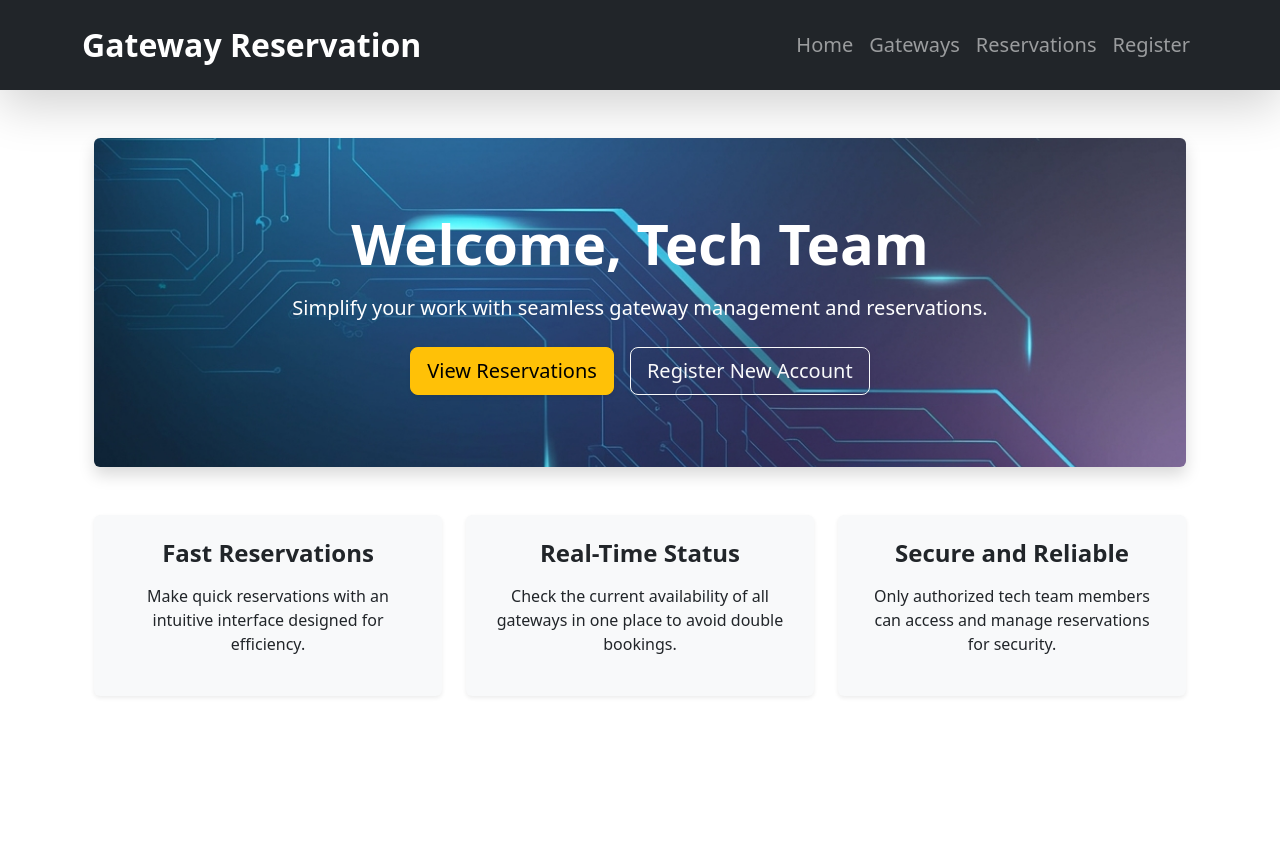
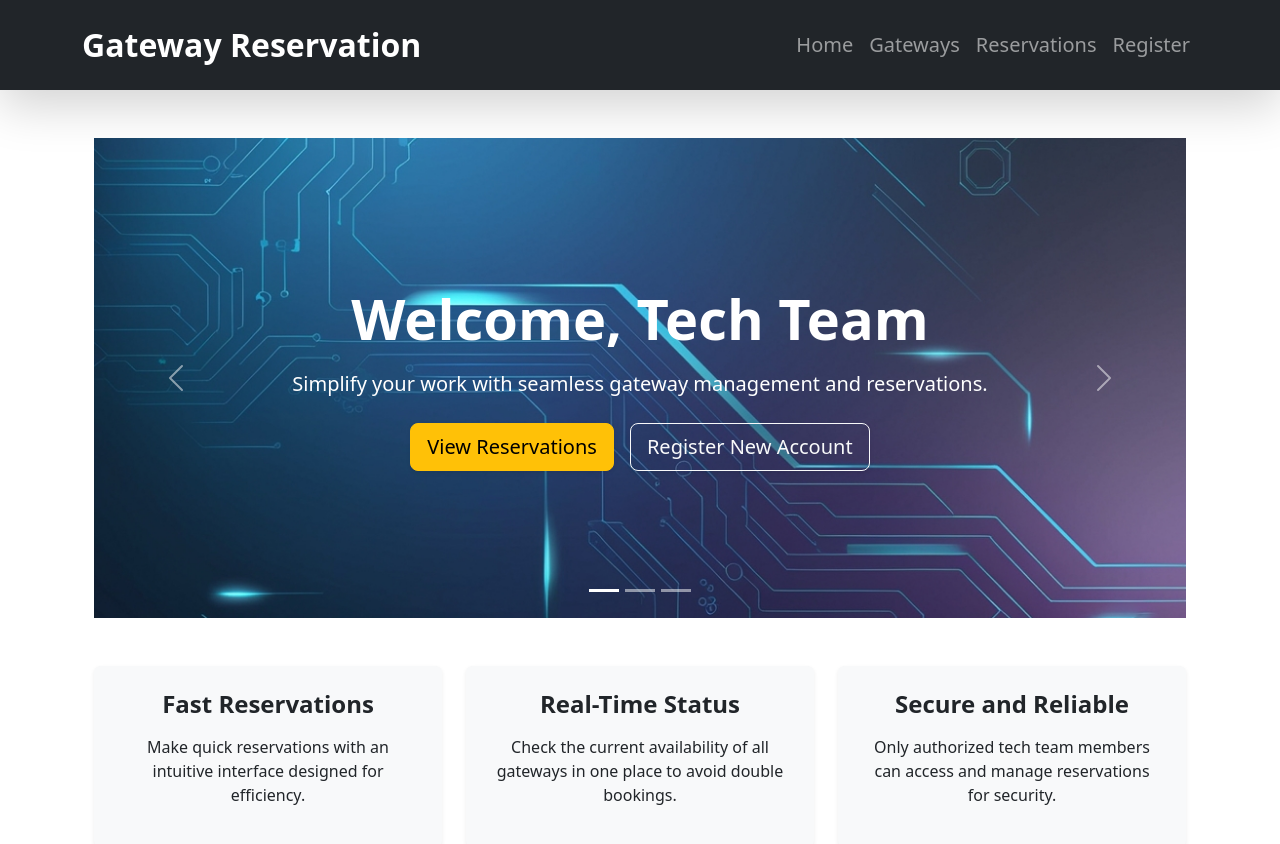
Before and after one commit to Venc-alt/Cloned-frontend, a React (Create React App) app: page / in a window 1280 px wide. Shown: the top 844 px of the page. Before the commit the page ends 800 px from the top, so only its background shows below. Built offline with nearby package versions, Linux system fonts and the light colour scheme.

Commit message:
homepage new modern look

```diff
--- a/src/pages/HomePage.js
+++ b/src/pages/HomePage.js
@@ -1,20 +1,53 @@
-
 import React from 'react';
 import { Link } from 'react-router-dom';
 
 const HomePage = () => {
   return (
     <div className="container mt-5">
-      {/* Hero Section */}
-      <div className="hero-section text-white p-5 rounded shadow" style={{ backgroundImage: 'url(/images/Leonardo_Phoenix.jpg)', backgroundSize: 'cover', backgroundPosition: 'center' }}>
-        <div className="overlay d-flex flex-column align-items-center justify-content-center text-center p-4">
-          <h1 className="display-4 fw-bold mb-3">Welcome, Tech Team</h1>
-          <p className="lead mb-4">Simplify your work with seamless gateway management and reservations.</p>
-          <div className="d-flex gap-3">
-            <Link to="/reservations" className="btn btn-warning btn-lg shadow-sm">View Reservations</Link>
-            <Link to="/register" className="btn btn-outline-light btn-lg shadow-sm">Register New Account</Link>
+      {/* Carousel Section */}
+      <div id="homepageCarousel" className="carousel slide" data-bs-ride="carousel">
+        <div className="carousel-indicators">
+          <button type="button" data-bs-target="#homepageCarousel" data-bs-slide-to="0" className="active" aria-current="true" aria-label="Slide 1"></button>
+          <button type="button" data-bs-target="#homepageCarousel" data-bs-slide-to="1" aria-label="Slide 2"></button>
+          <button type="button" data-bs-target="#homepageCarousel" data-bs-slide-to="2" aria-label="Slide 3"></button>
+        </div>
+        <div className="carousel-inner">
+          <div className="carousel-item active">
+            <div className="hero-section text-white p-5 d-flex flex-column align-items-center justify-content-center text-center"
+              style={{ backgroundImage: 'url(/images/Leonardo_Phoenix.jpg)', backgroundSize: 'cover', height: '60vh', backgroundPosition: 'center' }}>
+              <h1 className="display-4 fw-bold mb-3">Welcome, Tech Team</h1>
+              <p className="lead mb-4">Simplify your work with seamless gateway management and reservations.</p>
+              <div className="d-flex gap-3">
+                <Link to="/reservations" className="btn btn-warning btn-lg shadow-sm">View Reservations</Link>
+                <Link to="/register" className="btn btn-outline-light btn-lg shadow-sm">Register New Account</Link>
+              </div>
+            </div>
+          </div>
+          <div className="carousel-item">
+            <div className="hero-section text-white p-5 d-flex flex-column align-items-center justify-content-center text-center"
+              style={{ backgroundImage: 'url(/images/Tech_Solutions.jpg)', backgroundSize: 'cover', height: '60vh', backgroundPosition: 'center' }}>
+              <h1 className="display-4 fw-bold mb-3">Fast and Efficient</h1>
+              <p className="lead mb-4">Quickly book gateways with our intuitive and efficient reservation system.</p>
+              <Link to="/reservations" className="btn btn-warning btn-lg shadow-sm">Get Started</Link>
+            </div>
+          </div>
+          <div className="carousel-item">
+            <div className="hero-section text-white p-5 d-flex flex-column align-items-center justify-content-center text-center"
+              style={{ backgroundImage: 'url(/images/Secure_System.jpg)', backgroundSize: 'cover', height: '60vh', backgroundPosition: 'center' }}>
+              <h1 className="display-4 fw-bold mb-3">Reliable & Secure</h1>
+              <p className="lead mb-4">Ensure a secure environment for managing and accessing gateways.</p>
+              <Link to="/register" className="btn btn-outline-light btn-lg shadow-sm">Join Us</Link>
+            </div>
           </div>
         </div>
+        <button className="carousel-control-prev" type="button" data-bs-target="#homepageCarousel" data-bs-slide="prev">
+          <span className="carousel-control-prev-icon" aria-hidden="true"></span>
+          <span className="visually-hidden">Previous</span>
+        </button>
+        <button className="carousel-control-next" type="button" data-bs-target="#homepageCarousel" data-bs-slide="next">
+          <span className="carousel-control-next-icon" aria-hidden="true"></span>
+          <span className="visually-hidden">Next</span>
+        </button>
       </div>
 
       {/* Features Section */}
```
